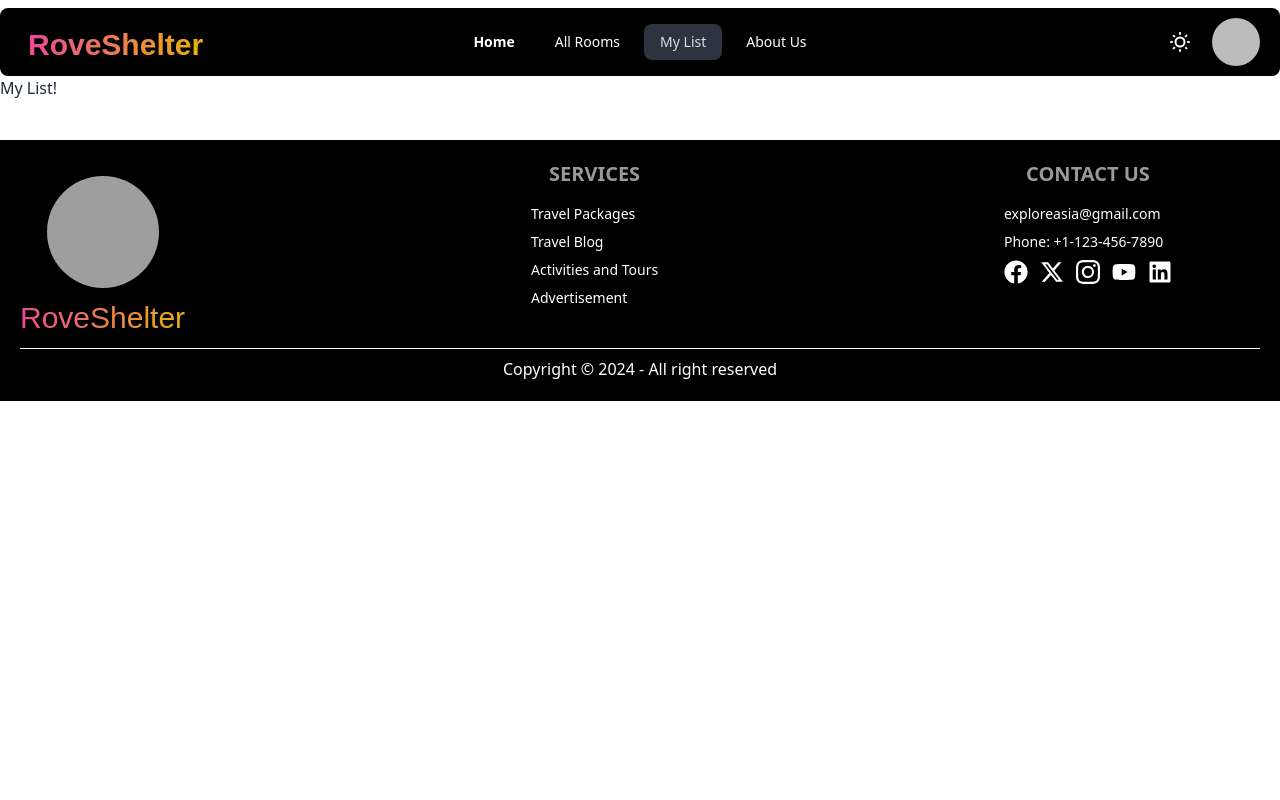
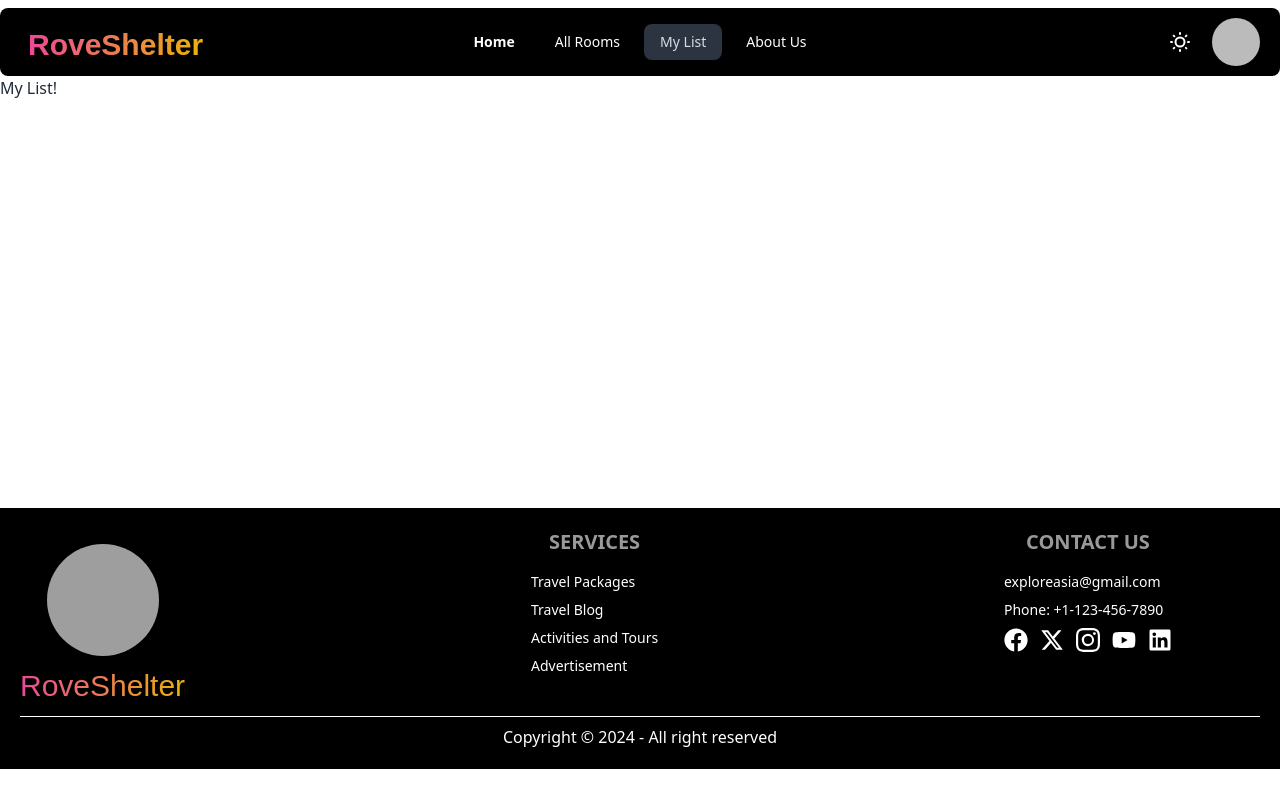
Before and after one commit to saiful797/Robve-Shelter-Client, a React (Vite) app: page /myList in a window 1280 px wide. Built offline with nearby package versions, Linux system fonts and the light colour scheme; no server answers; sample sign-in values are in the browser's storage; grey boxes are pictures that could not be loaded; a web font is replaced by a local one.

Commit message:
Updated All rooms Page

```diff
--- a/src/Pages/AllRoomsPage/RoomsPage.jsx
+++ b/src/Pages/AllRoomsPage/RoomsPage.jsx
@@ -25,7 +25,7 @@ const RoomsPage = () => {
     }
 
     return (
-        <div className="mt-10">
+        <div className="mt-10 min-h-[43vh]">
             {/* sorted rooms by price */}
             <div className="mb-5 flex justify-center">
                 <div className="dropdown">
--- a/src/Pages/MyListPage/MyListPage.jsx
+++ b/src/Pages/MyListPage/MyListPage.jsx
@@ -1,8 +1,9 @@
 
 const MyListPage = () => {
+
     return (
-        <div>
-            My List!
+        <div className="min-h-[49vh]">
+            <h1 className="">My List!</h1>
         </div>
     );
 };
```
